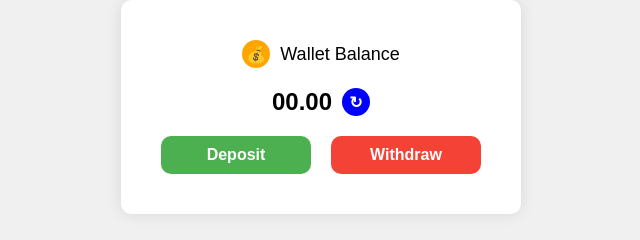
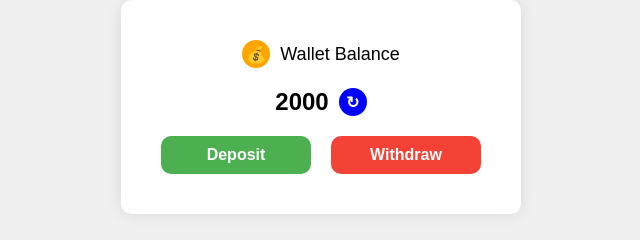
Before and after one commit to SAILAKANNAN/BIGWIN, a plain HTML site: page home.html in a window 1280 px wide. Shown: the top 240 px of the page, 319-959 px from the left. Drawn offline with Linux system fonts and the light colour scheme.

Commit message:
Update home.html

```diff
--- a/home.html
+++ b/home.html
@@ -307,7 +307,7 @@
         Wallet Balance
       </div>
       <div class="balance-container">
-        <div class="balance">00.00</div>
+        <div class="balance">2000</div>
         <div class="refresh-button">↻</div>
       </div>
       <div class="action-buttons">
```
